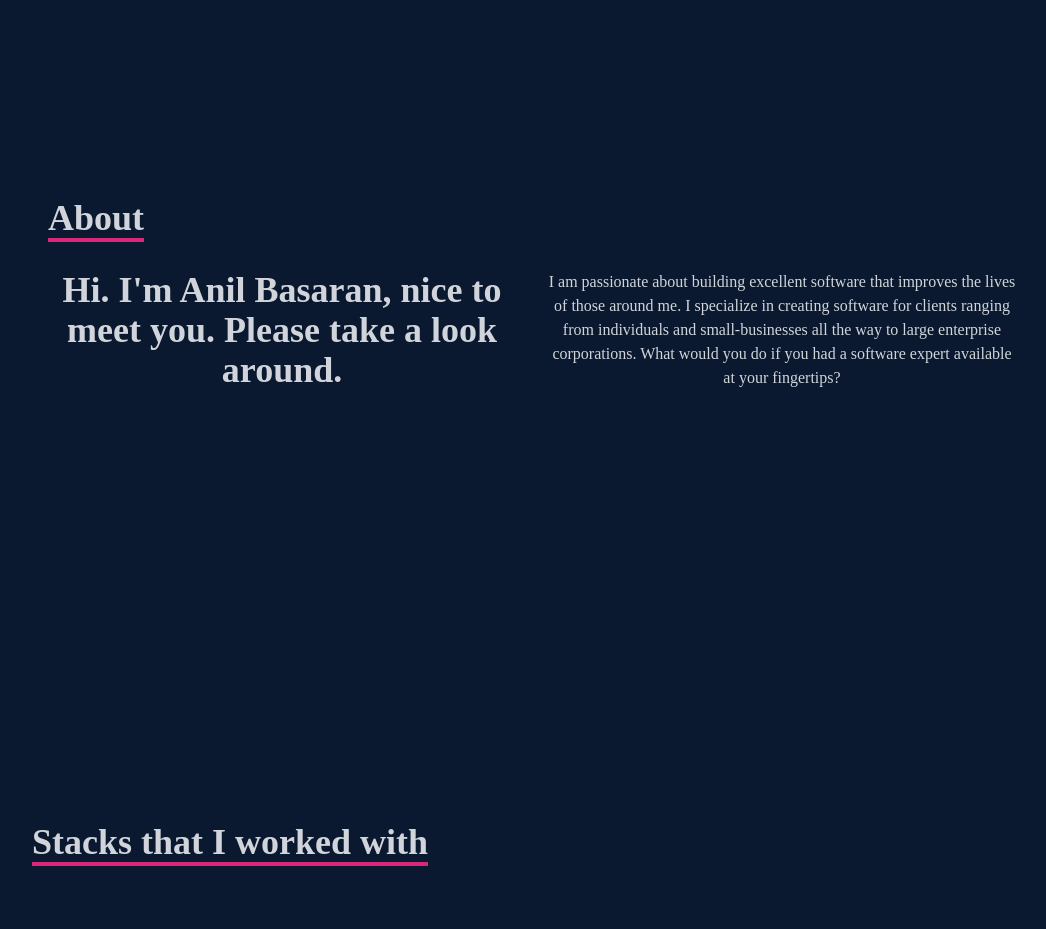
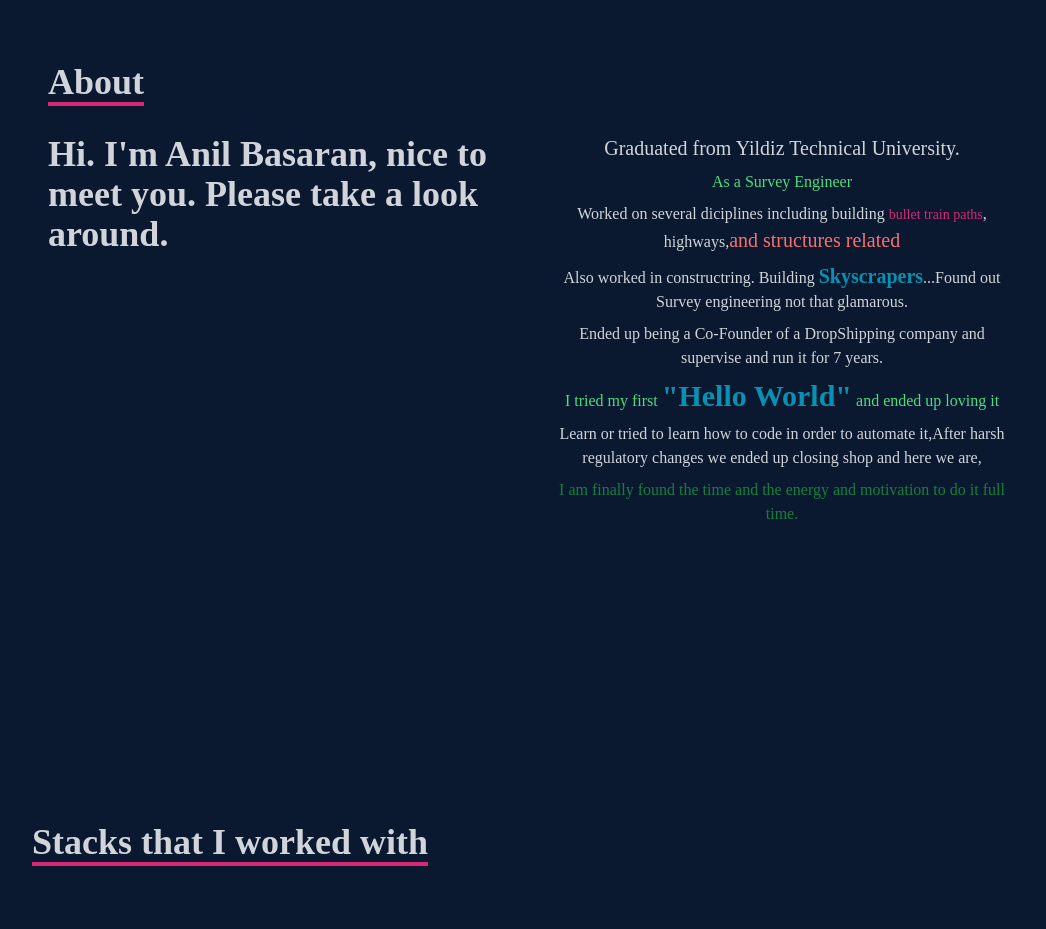
Before and after one commit to AnilBASARAN/portfolio-website-v2, a React (Create React App) app: page / in a window 1280 px wide. Shown: the part 980-1909 px from the top of the page, without its empty margins (108-1154 px from the left). Built offline with nearby package versions, Linux system fonts and the light colour scheme.

Commit message:
finalize

```diff
--- a/src/components/About.jsx
+++ b/src/components/About.jsx
@@ -13,15 +13,18 @@ const About = () => {
           <div></div>
           </div>
           <div className='max-w-[1000px] text-left  w-full grid sm:grid-cols-2 gap-8 px-4'>
-            <div className='flex items-end sm:text-center text-xl sm:text-4xl font-bold'>
+            <div className=' text-xl sm:text-4xl font-bold'>
               <p>Hi. I'm Anil Basaran, nice to meet you. Please take a look around.</p>
             </div>
-            <div className='flex  justify-center sm:text-center'>
-              <p>I am passionate about building excellent software that improves
-              the lives of those around me. I specialize in creating software
-              for clients ranging from individuals and small-businesses all the
-              way to large enterprise corporations. What would you do if you had
-              a software expert available at your fingertips?</p>
+            <div className='flex flex-col gap-2 items-center  justify-center sm:text-center'>
+              <p className='text-xl'>Graduated from Yildiz Technical University.</p>
+              <p className='text-green-400'>As a Survey Engineer</p>
+              <p>Worked on several diciplines including building <span className='text-sm text-pink-600'>bullet train paths</span>, highways,<span className='text-xl text-red-400'>and structures  related</span></p>
+              <p>Also worked in constructring. Building <span className=' text-cyan-600 font-semibold text-xl'>Skyscrapers</span>...Found out Survey engineering not that glamarous.</p>
+              <p> Ended up being a Co-Founder of a DropShipping company and supervise and run it for 7 years.</p>
+                <p className='text-green-400'>I tried my first <span className=' text-cyan-600 font-semibold text-3xl'>"Hello World"</span> and ended up loving it </p>
+                <p>Learn or tried to learn how to code in order to automate it,After harsh regulatory changes we ended up closing shop and here we are, </p>
+              <p className='text-green-700'>I am finally found the time and the energy and motivation to do it full time.</p>
             </div>
           </div>
       </div>
```
